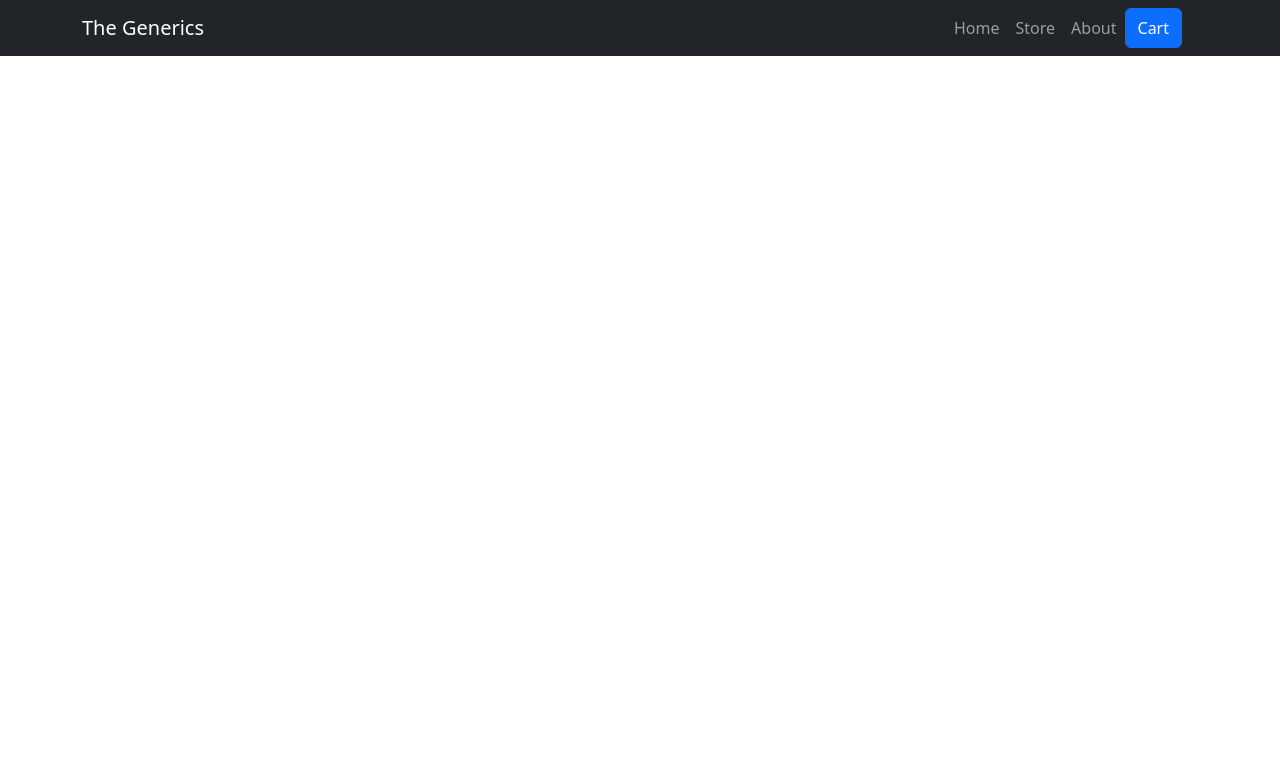
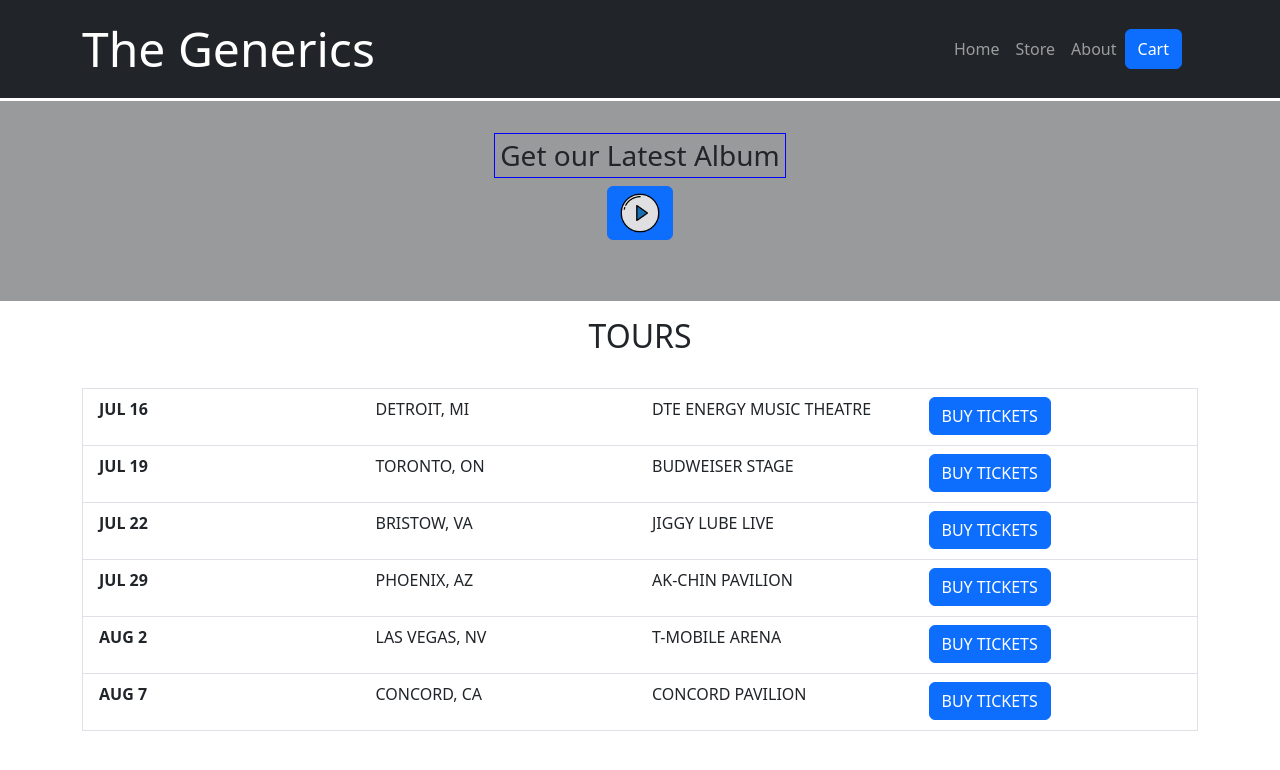
Before and after one commit to SomyaBhatnagar19/E-CommerceSite, a React (Create React App) app: page /Home in a window 1280 px wide. Shown: the top 770 px of the page. Built offline with nearby package versions, Linux system fonts and the light colour scheme.

Commit message:
Making the Home page and its styling.

```diff
--- a/src/App.js
+++ b/src/App.js
@@ -4,6 +4,7 @@ import Header from "./Components/Layout/Header";
 import CartContextProvider from "./Components/Cart/CartContextProvider";
 import { BrowserRouter as Router, Routes, Route } from "react-router-dom";
 import AboutPage from "./Components/Routes/About";
+import HomePage from "./Components/Routes/Home";
 
 const App = () => {
   return (
@@ -11,7 +12,8 @@ const App = () => {
       <Router>
         <Header />
         <Routes>
-        <Route path="/Store" element={<ProductList />}></Route>
+        <Route exact path="/Home" element={<HomePage />}></Route>
+          <Route path="/Store" element={<ProductList />}></Route>
           <Route path="/About" element={<AboutPage />}></Route>
         </Routes>
       </Router>
--- a/src/Components/Layout/Header.js
+++ b/src/Components/Layout/Header.js
@@ -6,9 +6,9 @@ const Header = () => {
     <div>
       <Navbar className="bg-dark" expand="lg" variant="dark">
         <Container>
-          <Navbar.Brand href="#home">The Generics</Navbar.Brand>
+          <Navbar.Brand href="#home" style={{fontSize: '3rem'}}>The Generics</Navbar.Brand>
           <Nav className="justify-content-end flex-grow-1 pe-3">
-            <Nav.Link href="#home">Home</Nav.Link>
+            <Nav.Link href="/Home">Home</Nav.Link>
             <Nav.Link href="/Store">Store</Nav.Link>
             <Nav.Link href="/About">About</Nav.Link>
             <Cart />
--- /dev/null
+++ b/src/Components/Routes/Home.css
@@ -0,0 +1,6 @@
+.items{
+    display: flex;
+    flex-direction: row;
+    align-items: center;
+    justify-content: space-around;
+ }
--- /dev/null
+++ b/src/Components/Routes/Home.js
@@ -0,0 +1,139 @@
+import React from "react";
+import { Button, Col, Image, ListGroup, Row, Container } from "react-bootstrap";
+import play from "../Images/play.png";
+
+const HomePage = () => {
+  return (
+    <>
+      <div
+        style={{
+          display: "flex",
+          flexDirection: "column",
+          alignItems: "center",
+          height: "25vh",
+          padding: "2rem",
+          backgroundColor: "#989a9b",
+          marginTop: "0.2rem",
+        }}
+      >
+        <h3 style={{ border: "1px solid blue", padding: "0.3rem" }}>
+          Get our Latest Album
+        </h3>
+        <Button className="play-button">
+          <Image
+            src={play}
+            alt="Play"
+            style={{ width: "40px", height: "40px" }}
+          />
+        </Button>
+      </div>
+      <h2
+        style={{ marginTop: "1rem", textAlign: "center", marginBottom: "2rem" }}
+      >
+        TOURS
+      </h2>
+      <ListGroup>
+        <Container>
+          <ListGroup.Item>
+            <Row>
+              <Col>
+                <p style={{ fontWeight: "bold" }}>JUL 16</p>
+              </Col>
+              <Col>
+                <p>DETROIT, MI</p>
+              </Col>
+              <Col>
+                <p>DTE ENERGY MUSIC THEATRE</p>
+              </Col>
+              <Col>
+                <Button>BUY TICKETS</Button>
+              </Col>
+            </Row>
+          </ListGroup.Item>
+          <ListGroup.Item>
+            <Row>
+              <Col>
+                <p style={{ fontWeight: "bold" }}>JUL 19</p>
+              </Col>
+              <Col>
+                <p>TORONTO, ON</p>
+              </Col>
+              <Col>
+                <p>BUDWEISER STAGE</p>
+              </Col>
+              <Col>
+                <Button>BUY TICKETS</Button>
+              </Col>
+            </Row>
+          </ListGroup.Item>
+          <ListGroup.Item>
+            <Row>
+              <Col>
+                <p style={{ fontWeight: "bold" }}>JUL 22</p>
+              </Col>
+              <Col>
+                <p>BRISTOW, VA</p>
+              </Col>
+              <Col>
+                <p>JIGGY LUBE LIVE</p>
+              </Col>
+              <Col>
+                <Button>BUY TICKETS</Button>
+              </Col>
+            </Row>
+          </ListGroup.Item>
+          <ListGroup.Item>
+            <Row>
+              <Col>
+                <p style={{ fontWeight: "bold" }}>JUL 29</p>
+              </Col>
+              <Col>
+                <p>PHOENIX, AZ</p>
+              </Col>
+              <Col>
+                <p>AK-CHIN PAVILION</p>
+              </Col>
+              <Col>
+                <Button>BUY TICKETS</Button>
+              </Col>
+            </Row>
+          </ListGroup.Item>
+          <ListGroup.Item>
+            <Row>
+              <Col>
+                <p style={{ fontWeight: "bold" }}>AUG 2</p>
+              </Col>
+              <Col>
+                <p>LAS VEGAS, NV</p>
+              </Col>
+              <Col>
+                <p>T-MOBILE ARENA</p>
+              </Col>
+              <Col>
+               <Button>BUY TICKETS</Button>
+              </Col>
+            </Row>
+          </ListGroup.Item>
+          <ListGroup.Item>
+            <Row>
+              <Col>
+                <p style={{ fontWeight: "bold" }}>AUG 7</p>
+              </Col>
+              <Col>
+                <p>CONCORD, CA</p>
+              </Col>
+              <Col>
+                <p>CONCORD PAVILION</p>
+              </Col>
+              <Col>
+                <Button>BUY TICKETS</Button>
+              </Col>
+            </Row>
+          </ListGroup.Item>
+        </Container>
+      </ListGroup>
+    </>
+  );
+};
+
+export default HomePage;
```
Also changed, not shown: src/Components/Images/play.png (added).
